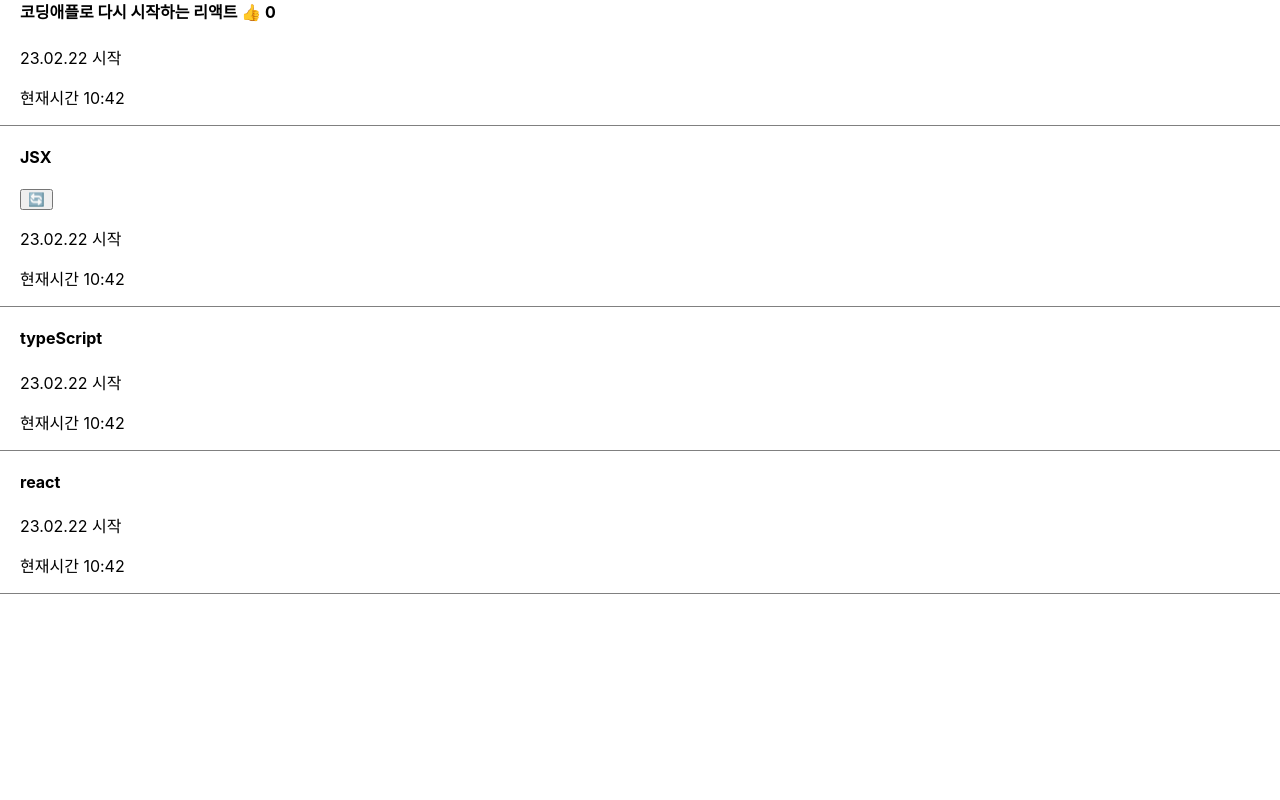
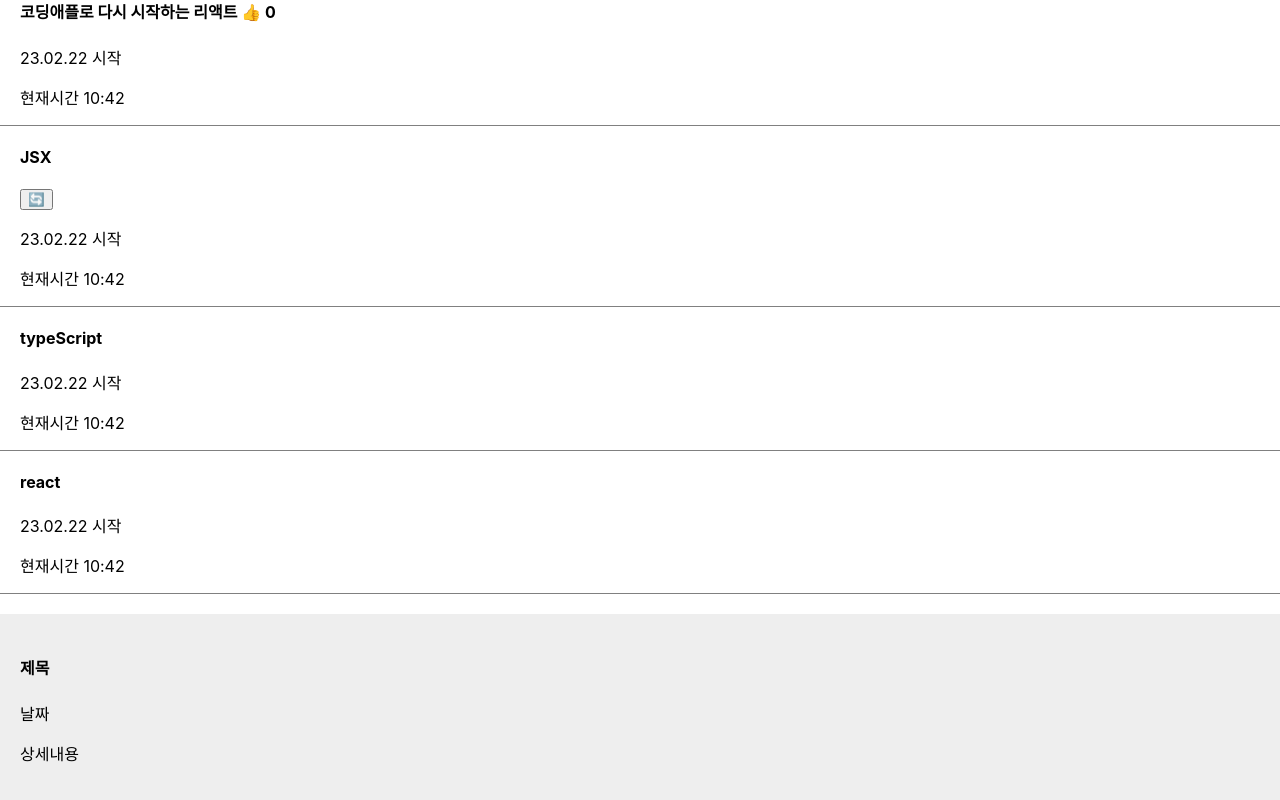
Before and after one commit to s-ja/CDAP_react, a React (Create React App) app in the folder cdap_blog/: page / in a window 1280 px wide. Shown: the part 168-968 px from the top of the page. Before the commit the page ends 800 px from the top, so only its background shows below. Built offline with nearby package versions, Linux system fonts and the light colour scheme.

Commit message:
part1 : component 사용법

```diff
--- a/cdap_blog/src/App.css
+++ b/cdap_blog/src/App.css
@@ -10,6 +10,13 @@
   padding-left: 20px;
   text-align: left;
   border-bottom: 1px solid gray;
+}
+
+.modal{
+  margin-top: 20px;
+  padding: 20px;
+  background: #eee;
+  text-align: left;
 }
 
 .black-nav{
--- a/cdap_blog/src/App.js
+++ b/cdap_blog/src/App.js
@@ -59,8 +59,24 @@
        <p>23.02.22 시작</p>
        <p>{time}</p>
      </div>
+
+
+     <Modal></Modal>
+     {/* </Modal> */}
+
+
     </div>
   );
 }
 
+function Modal(){
+  return(
+    <div className='modal'>
+      <h4>제목</h4>
+      <p>날짜</p>
+      <p>상세내용</p>
+    </div>
+  )
+}
+
 export default App;
```
